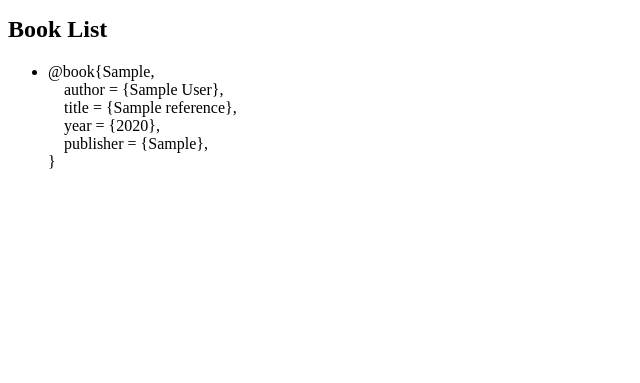
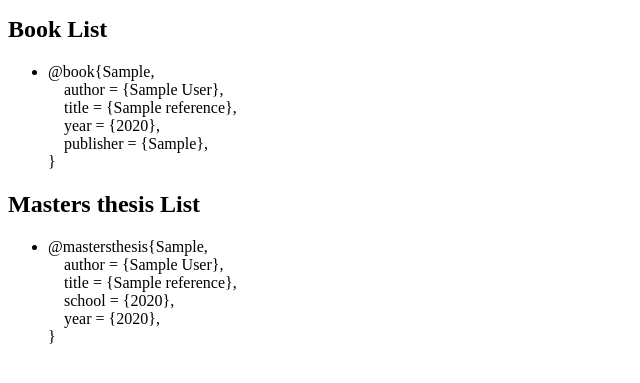
Before and after one commit to thefakejj/miniprojekti, a Flask app: page / in a window 1280 px wide. Shown: the part 146-529 px from the top of the page, without its empty margins (0-640 px from the left). Run offline with Flask 3, Linux system fonts and the light colour scheme; tables that the repository leaves empty hold one stand-in row (values such as "Sample post").

Commit message:
add master thesis

```diff
--- a/src/templates/index.html
+++ b/src/templates/index.html
@@ -25,4 +25,15 @@
                 <br>&#125;</li>
         {% endfor %}
     </ul>
+    <h2>Masters thesis List</h2>
+    <ul>
+        {% for thesis in master %}
+            <li>@mastersthesis&#123;{{ thesis.key }},
+                <br>&nbsp;&nbsp;&nbsp;&nbsp;author = &#123;{{ thesis.author }}&#125;,
+                <br>&nbsp;&nbsp;&nbsp;&nbsp;title = &#123;{{ thesis.title}}&#125;,
+                <br>&nbsp;&nbsp;&nbsp;&nbsp;school = &#123;{{ thesis.year }}&#125;,
+                <br>&nbsp;&nbsp;&nbsp;&nbsp;year = &#123;{{ thesis.year }}&#125;,
+                <br>&#125;</li>
+        {% endfor %}
+    </ul>
 </body>
```
